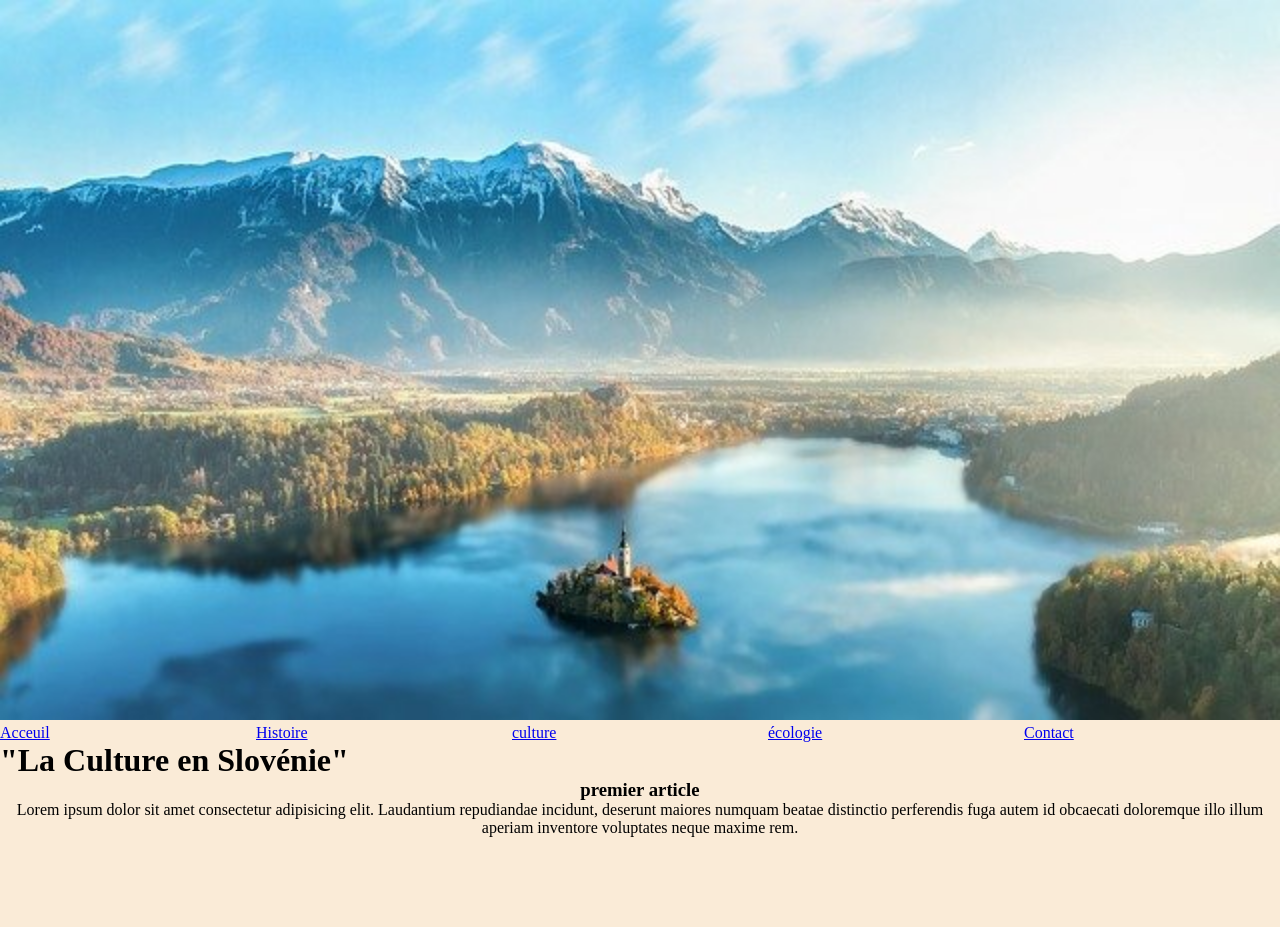
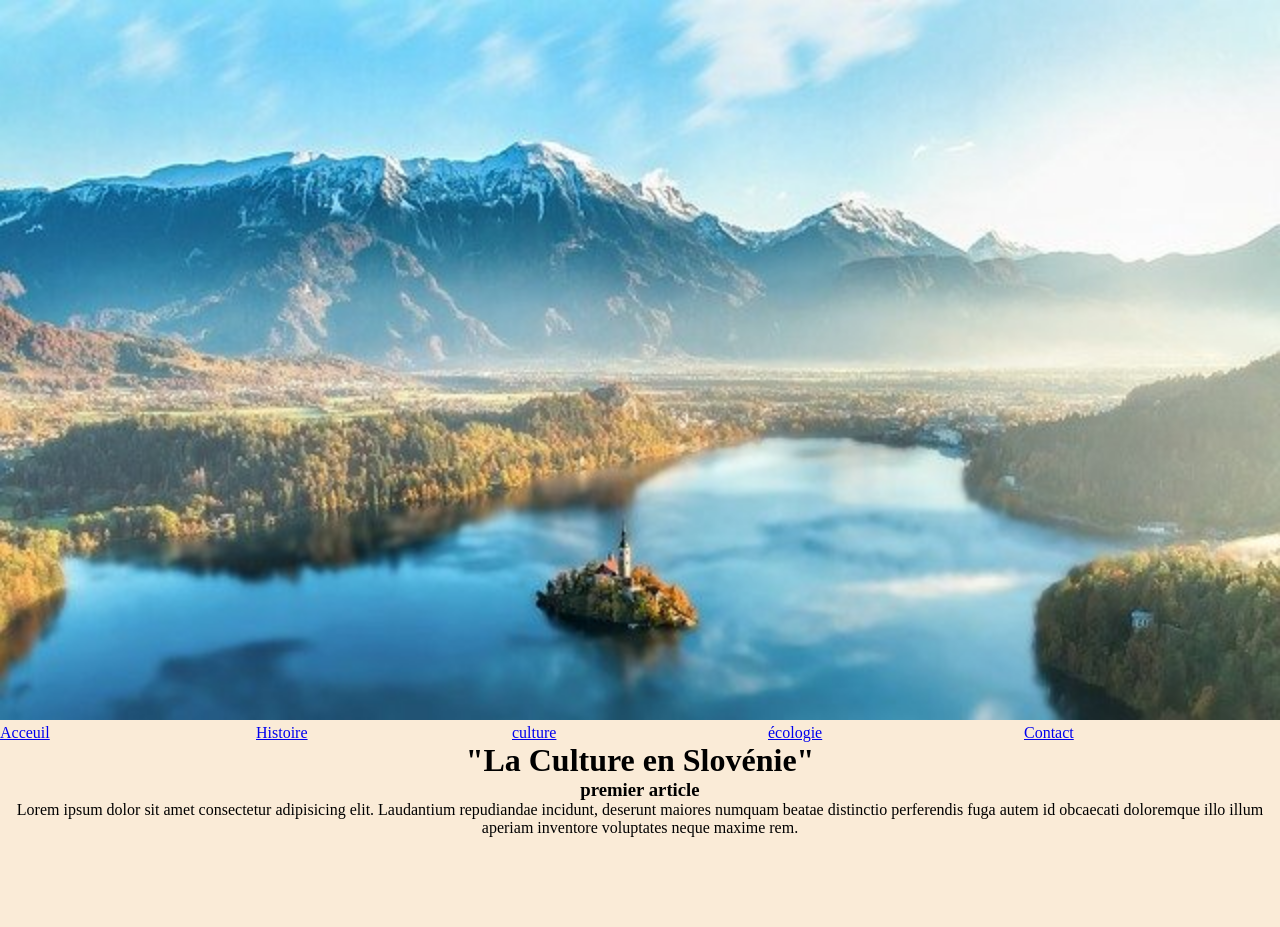
Before and after one commit to bdf007/Project-1-slovenie, a plain HTML site: page culuture.html in a window 1280 px wide. Shown: the top 927 px of the page. Drawn offline with Linux system fonts and the light colour scheme.

Commit message:
modification container image

```diff
--- a/culture.css
+++ b/culture.css
@@ -5,7 +5,8 @@
     width: 100%;
 }
 
-nav {
+nav,
+h1 {
     display: flex;
     justify-content: center;
     align-items: center;
@@ -25,9 +26,9 @@ nav a {
 }
 
 .imageCult1 {
-    width: 100px;
-    height: 100px;
-    object-fit: cover;
+    width: 80%;
+    height: 20rem;
+    object-fit: contain;
     background-image: url("/image/baniere_1920.png");
     background-repeat: no-repeat;
     animation-name: imagechange;
--- a/culuture.html
+++ b/culuture.html
@@ -47,9 +47,14 @@
         <div class="imageCult1"></div>
 
     </div>
+    <!-- <div>
+        <button onclick="retourHaut()" id="haut" title="Retour haut de page"><img src="/image/fleche.png" alt="" width="5px" ></button>
+    </div> -->
     <footer>
 
     </footer>
+
+    <script src="culture.js"></script>
 </body>
 
 </html>
```
Also changed, not shown: culture.js (added), image/fleche.png (added).
